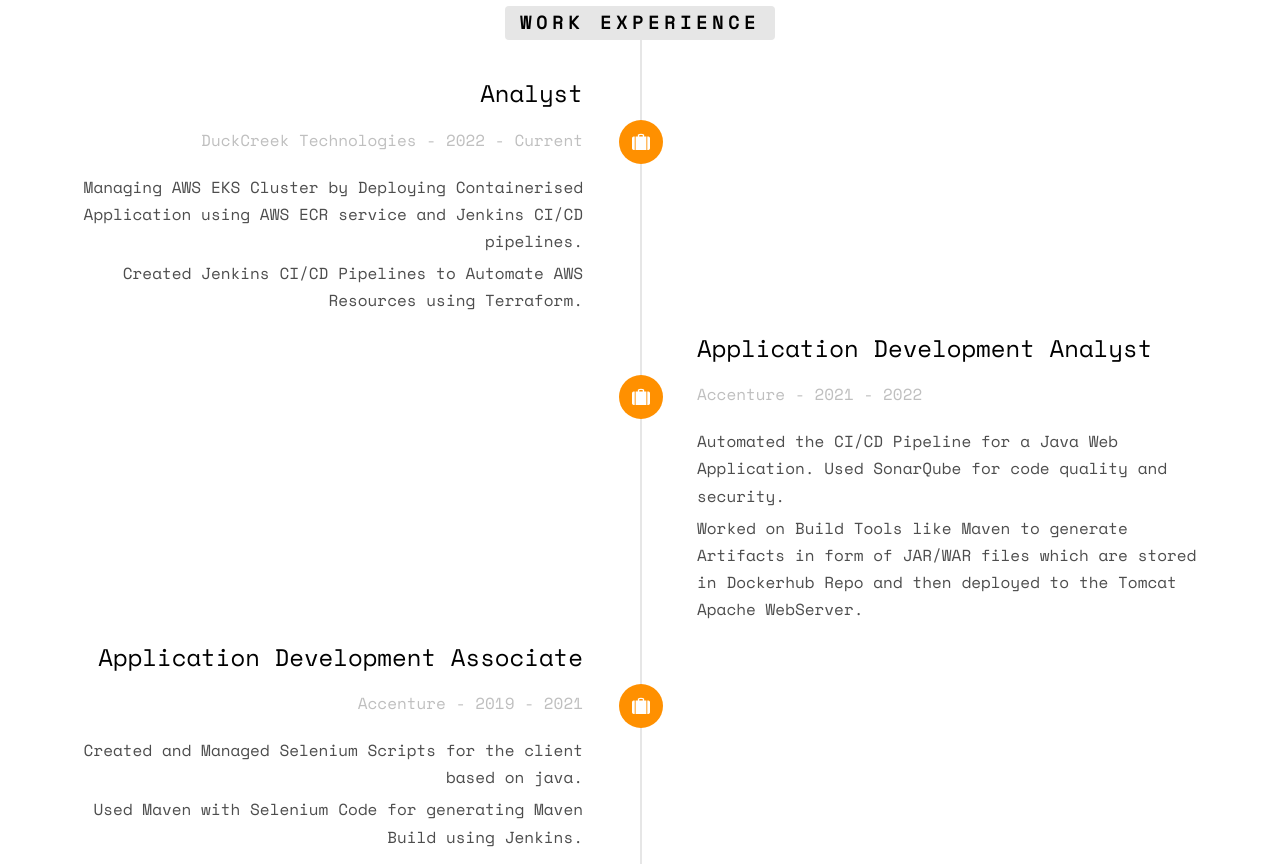
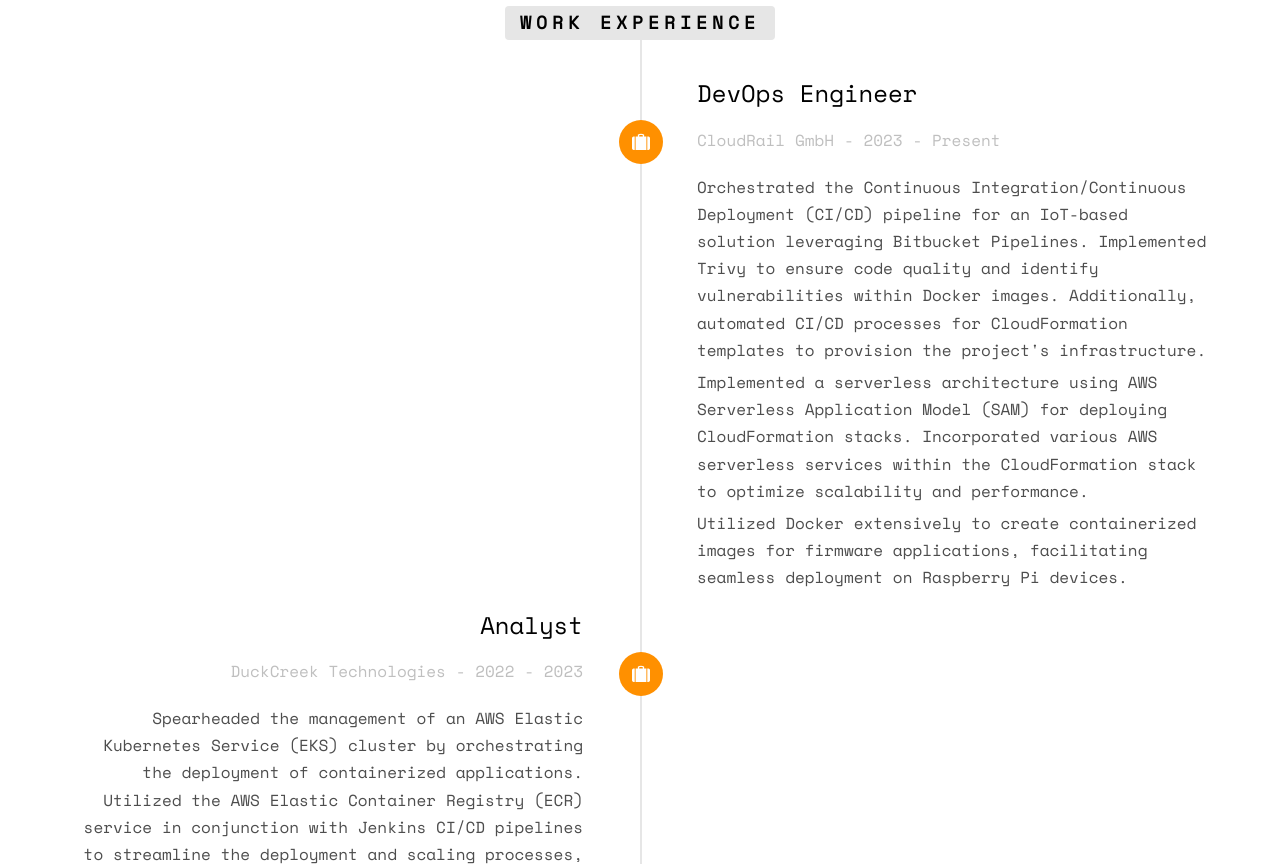
Before and after one commit to RohanRusta21/portfolio, a plain HTML site: page index.html in a window 1280 px wide. Shown: the part 2280-3144 px from the top of the page. Drawn offline with nearby package versions, Linux system fonts and the light colour scheme; some packages are replaced by stand-ins of ours; no server answers; files whose address does not match are found by name.

Commit message:
Added cloudrail section

```diff
--- a/index.html
+++ b/index.html
@@ -145,18 +145,36 @@
 						<li class="timeline-heading text-center animate-box">
 							<div><h3>Work Experience</h3></div>
 						</li>
+						<li class="timeline-inverted animate-box">
+							<div class="timeline-badge"><i class="icon-suitcase"></i></div>
+							<div class="timeline-panel">
+								<div class="timeline-heading">
+									<h3 class="timeline-title">DevOps Engineer</h3>
+									<span class="company">CloudRail GmbH - 2023 - Present</span>
+								</div>
+								<div class="timeline-body">
+									<p>Orchestrated the Continuous Integration/Continuous Deployment (CI/CD) pipeline for an IoT-based solution leveraging Bitbucket Pipelines. Implemented Trivy to ensure code quality and identify vulnerabilities within Docker images.
+										Additionally, automated CI/CD processes for CloudFormation templates to provision the project's infrastructure.
+									</p>
+									<p>Implemented a serverless architecture using AWS Serverless Application Model (SAM) for deploying CloudFormation stacks.
+										Incorporated various AWS serverless services within the CloudFormation stack to optimize scalability and performance.
+									</p>
+									<p>Utilized Docker extensively to create containerized images for firmware applications, facilitating seamless deployment on Raspberry Pi devices.</p>
+								</div>
+							</div>
+						</li>
 						<li class="animate-box timeline-unverted">
 							<div class="timeline-badge"><i class="icon-suitcase"></i></div>
 							<div class="timeline-panel">
 								<div class="timeline-heading">
 									<h3 class="timeline-title">Analyst</h3>
-									<span class="company">DuckCreek Technologies - 2022 - Current</span>
+									<span class="company">DuckCreek Technologies - 2022 - 2023</span>
 								</div>
 								<div class="timeline-body">
-									<p>Managing AWS EKS Cluster by Deploying Containerised
-										Application using AWS ECR service and Jenkins CI/CD
-										pipelines.</p>
-									<p>Created Jenkins CI/CD Pipelines to Automate AWS Resources using Terraform.</p>
+									<p>Spearheaded the management of an AWS Elastic Kubernetes Service (EKS) cluster by orchestrating the deployment of containerized applications.
+										Utilized the AWS Elastic Container Registry (ECR) service in conjunction with Jenkins CI/CD pipelines to streamline the deployment and scaling processes, ensuring high availability and optimal performance of the applications.</p>
+									<p>Designed and implemented robust Jenkins CI/CD pipelines to automate the provisioning and management of AWS resources.
+										Integrated Terraform as an infrastructure-as-code tool within the pipelines, enabling consistent and reproducible deployments while adhering to best practices for infrastructure management and configuration.</p>
 								</div>
 							</div>
 						</li>
@@ -165,19 +183,19 @@
 							<div class="timeline-panel">
 								<div class="timeline-heading">
 									<h3 class="timeline-title">Application Development Analyst</h3>
-									<span class="company">Accenture - 2021 - 2022</span>
+									<span class="company">Accenture - 2019 - 2022</span>
 								</div>
 								<div class="timeline-body">
-									<p>Automated the CI/CD Pipeline for a Java Web Application. Used SonarQube for code quality and
-										security.
+									<p>Engineered an automated Continuous Integration/Continuous Deployment (CI/CD) pipeline for a Java-based web application.
+										Integrated SonarQube to ensure rigorous code quality analysis and enhanced security measures throughout the development lifecycle.
 									</p>
-									<p>Worked on Build Tools like Maven to generate Artifacts in form of JAR/WAR files
-									   which are stored in Dockerhub Repo and then deployed to the Tomcat Apache WebServer.
+									<p>Leveraged Maven as the primary build tool to generate deployable artifacts in the form of JAR/WAR files. Stored these artifacts in Dockerhub repositories to maintain version control and facilitate seamless deployment processes.
+										Deployed the artifacts to an Apache Tomcat web server, ensuring efficient and reliable application delivery.
 									</p>
 								</div>
 							</div>
 						</li>
-						<li class="animate-box timeline-unverted">
+						<!--<li class="animate-box timeline-unverted">
 							<div class="timeline-badge"><i class="icon-suitcase"></i></div>
 							<div class="timeline-panel">
 								<div class="timeline-heading">
@@ -189,7 +207,7 @@
 									<p>Used Maven with Selenium Code for generating Maven Build using Jenkins.</p>
 								</div>
 							</div>
-						</li>
+						</li>-->
 
 						<br>
 						<li class="timeline-heading text-center animate-box">
@@ -207,7 +225,7 @@
 								</div>
 							</div>
 						</li>-->
-						<li class="animate-box timeline-inverted">
+						<li class="animate-box timeline-unverted">
 							<div class="timeline-badge"><i class="icon-graduation-cap"></i></div>
 							<div class="timeline-panel">
 								<div class="timeline-heading">
@@ -231,7 +249,7 @@
 								</div>
 							</div>
 						</li>-->
-						<li class="animate-box timeline-unverted">
+						<li class="timeline-inverted animate-box">
 							<div class="timeline-badge"><i class="icon-graduation-cap"></i></div>
 							<div class="timeline-panel">
 								<div class="timeline-heading">
@@ -293,7 +311,7 @@
 				</div>
 				<div class="col-md-6">
 					<div class="progress-wrap">
-						<h3><span class="name-left">Great Learning - Introduction to DevOps</span><span class="value-right"></span></h3>
+						<h3><span class="name-left">AWS Knowledge: Serverless</span><span class="value-right"></span></h3>
 						<div class="progress">
 						  <div class="progress-bar progress-bar-5 progress-bar-striped active" role="progressbar"
 						  aria-valuenow="100" aria-valuemin="0" aria-valuemax="100" style="width:100%">
@@ -309,7 +327,7 @@
 						</div>
 					</div>
 					<div class="progress-wrap">
-						<h3><span class="name-left">Google Digital Marketing Fundamentals</span><span class="value-right"></span></h3>
+						<h3><span class="name-left">LFS169: Introduction to GitOps</span><span class="value-right"></span></h3>
 						<div class="progress">
 						  <div class="progress-bar progress-bar-1 progress-bar-striped active" role="progressbar"
 						  aria-valuenow="85" aria-valuemin="0" aria-valuemax="100" style="width:100%">
@@ -317,7 +335,7 @@
 						</div>
 					</div>
 					<div class="progress-wrap">
-						<h3><span class="name-left">Simplilearn - Introduction to Robotic Process Automation (RPA)</span><span class="value-right"></span></h3>
+						<h3><span class="name-left">Introduction to Continuous Delivery and GitOps using Argo CD</span><span class="value-right"></span></h3>
 						<div class="progress">
 						  <div class="progress-bar progress-bar-3 progress-bar-striped active" role="progressbar"
 						  aria-valuenow="75" aria-valuemin="0" aria-valuemax="100" style="width:100%">
@@ -461,10 +479,10 @@
 					<div class="chart" data-percent="89"><span><strong>Linux</strong>89%</span></div>
 				</div>
 				<div class="col-md-3 col-sm-6 col-xs-12 text-center">
-					<div class="chart" data-percent="85"><span><strong>Selenium</strong>85%</span></div>
+					<div class="chart" data-percent="85"><span><strong>AWS SAM</strong>85%</span></div>
 				</div>
 				<div class="col-md-3 col-sm-6 col-xs-12 text-center">
-					<div class="chart" data-percent="90"><span><strong>Maven</strong>90%</span></div>
+					<div class="chart" data-percent="90"><span><strong>Cloudformation</strong>90%</span></div>
 				</div>
 				<div class="col-md-3 col-sm-6 col-xs-12 text-center">
 					<div class="chart" data-percent="85"><span><strong>Kubernetes</strong>85%</span></div>
@@ -534,7 +552,7 @@
 						</div>
 					</div>
 					<div class="progress-wrap">
-						<h3><span class="name-left">RPA(UiPath)</span><span class="value-right">75%</span></h3>
+						<h3><span class="name-left">Cloudformation</span><span class="value-right">75%</span></h3>
 						<div class="progress">
 						  <div class="progress-bar progress-bar-3 progress-bar-striped active" role="progressbar"
 						  aria-valuenow="75" aria-valuemin="0" aria-valuemax="100" style="width:75%">
```
